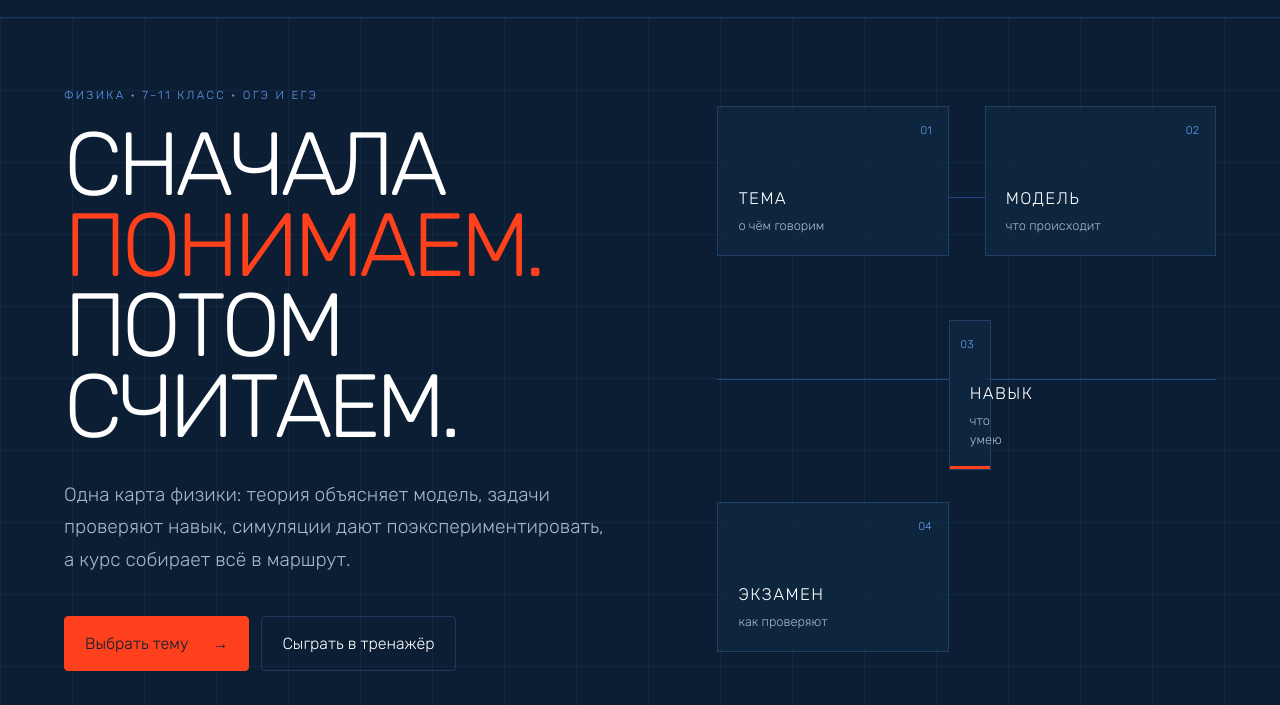
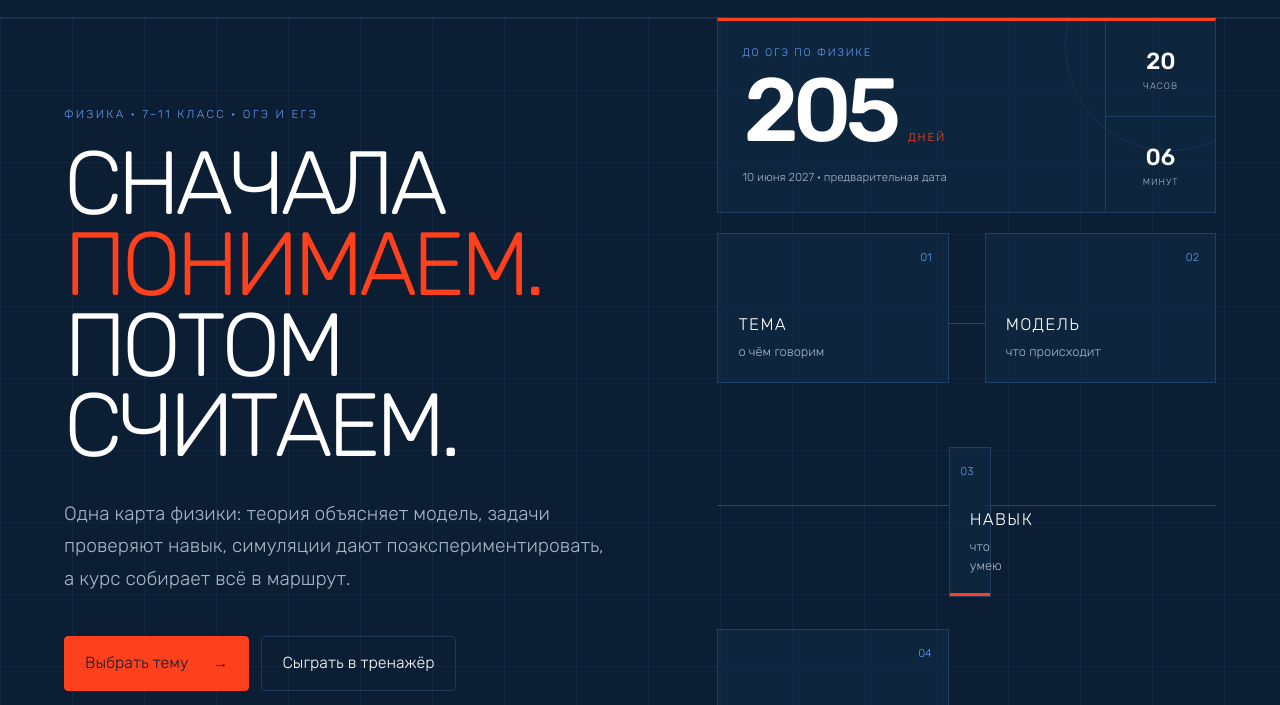
Before and after one commit to PavelPivkin/physics-course-platform, an Astro site: page / in a window 1280 px wide. Shown: the part 61-766 px from the top of the page. Built offline with nearby package versions, Linux system fonts and the light colour scheme; Astro itself is replaced by a stand-in of ours.

Commit message:
Restore exam countdown on homepage

```diff
--- a/src/pages/index.astro
+++ b/src/pages/index.astro
@@ -5,6 +5,7 @@ import { topics } from "../data/catalog";
 
 const base = import.meta.env.BASE_URL.replace(/\/?$/, "/");
 const url = (path = "") => `${base}${path}`;
+const examDate = "2027-06-10T10:00:00+03:00";
 ---
 
 <BaseLayout
@@ -27,6 +28,19 @@ const url = (path = "") => `${base}${path}`;
         </div>
       </div>
 
+      <div class="hero-side">
+        <section class="exam-countdown" data-countdown data-target={examDate} aria-label="Обратный отсчёт до ОГЭ по физике">
+          <div class="countdown-main">
+            <p>До ОГЭ по физике</p>
+            <div class="countdown-number"><strong data-days>—</strong><span>дней</span></div>
+            <small>10 июня 2027 · предварительная дата</small>
+          </div>
+          <div class="countdown-details">
+            <div><strong data-hours>—</strong><span>часов</span></div>
+            <div><strong data-minutes>—</strong><span>минут</span></div>
+          </div>
+        </section>
+
         <div class="route-map" aria-label="Учебный маршрут">
           <div class="route-start"><span>01</span><strong>Тема</strong><small>о чём говорим</small></div>
           <div class="route-line"></div>
@@ -35,6 +49,7 @@ const url = (path = "") => `${base}${path}`;
           <div class="route-node accent"><span>03</span><strong>Навык</strong><small>что умею</small></div>
           <div class="route-line"></div>
           <div class="route-node"><span>04</span><strong>Экзамен</strong><small>как проверяют</small></div>
+        </div>
       </div>
     </section>
 
@@ -83,4 +98,30 @@ const url = (path = "") => `${base}${path}`;
     <span>Физика с Пивкиным</span>
     <span>Прототип структуры платформы · 2026</span>
   </footer>
+
+  <script>
+    const countdown = document.querySelector<HTMLElement>("[data-countdown]");
+
+    if (countdown) {
+      const target = new Date(countdown.dataset.target ?? "").getTime();
+      const daysNode = countdown.querySelector<HTMLElement>("[data-days]");
+      const hoursNode = countdown.querySelector<HTMLElement>("[data-hours]");
+      const minutesNode = countdown.querySelector<HTMLElement>("[data-minutes]");
+
+      const renderCountdown = () => {
+        const remaining = Math.max(0, target - Date.now());
+        const totalMinutes = Math.floor(remaining / 60_000);
+        const days = Math.floor(totalMinutes / 1_440);
+        const hours = Math.floor((totalMinutes % 1_440) / 60);
+        const minutes = totalMinutes % 60;
+
+        if (daysNode) daysNode.textContent = new Intl.NumberFormat("ru-RU").format(days);
+        if (hoursNode) hoursNode.textContent = String(hours).padStart(2, "0");
+        if (minutesNode) minutesNode.textContent = String(minutes).padStart(2, "0");
+      };
+
+      renderCountdown();
+      window.setInterval(renderCountdown, 30_000);
+    }
+  </script>
 </BaseLayout>
--- a/src/styles/global.css
+++ b/src/styles/global.css
@@ -211,6 +211,41 @@ h1, h2, h3, strong { font-weight: 300; }
 .hero-copy h1 span { color: var(--orange-text); }
 .hero-lead { max-width: 46rem; margin-bottom: 2.5rem; color: var(--muted); font-size: clamp(1.05rem, 1.5vw, 1.28rem); line-height: 1.7; }
 .hero-actions { display: flex; flex-wrap: wrap; gap: 0.75rem; }
+
+.hero-side { display: grid; gap: 1.25rem; min-width: 0; }
+.exam-countdown {
+  position: relative;
+  display: grid;
+  grid-template-columns: minmax(0, 1fr) auto;
+  min-width: 0;
+  border: 1px solid var(--line);
+  border-top: 3px solid var(--orange);
+  background: var(--panel-soft);
+  overflow: hidden;
+}
+.exam-countdown::after {
+  position: absolute;
+  top: -80px;
+  right: -60px;
+  width: 210px;
+  height: 210px;
+  border: 1px solid var(--deep-blue);
+  border-radius: 50%;
+  content: "";
+  opacity: 0.45;
+  pointer-events: none;
+}
+.countdown-main { position: relative; z-index: 1; min-width: 0; padding: 1.5rem; }
+.countdown-main > p { color: var(--blue-text); text-transform: uppercase; letter-spacing: 0.16em; font-size: 0.68rem; }
+.countdown-number { display: flex; align-items: baseline; gap: 0.75rem; margin: 0.55rem 0 0.8rem; }
+.countdown-number strong { color: var(--white); font-size: clamp(3.8rem, 7vw, 6.5rem); font-weight: 500; font-variant-numeric: tabular-nums; line-height: 0.9; letter-spacing: -0.07em; }
+.countdown-number span { color: var(--orange-text); text-transform: uppercase; letter-spacing: 0.16em; font-size: 0.72rem; }
+.countdown-main small { color: var(--muted); font-size: 0.72rem; }
+.countdown-details { position: relative; z-index: 1; display: grid; min-width: 110px; border-left: 1px solid var(--line); }
+.countdown-details div { display: flex; align-items: center; justify-content: center; flex-direction: column; padding: 0.8rem 1rem; }
+.countdown-details div + div { border-top: 1px solid var(--line); }
+.countdown-details strong { font-size: 1.45rem; font-weight: 500; font-variant-numeric: tabular-nums; }
+.countdown-details span { color: var(--muted); text-transform: uppercase; letter-spacing: 0.1em; font-size: 0.58rem; }
 
 .route-map { position: relative; display: grid; grid-template-columns: 1fr 36px 1fr; align-items: center; gap: 0; }
 .route-map > div:not(.route-line) {
@@ -446,6 +481,9 @@ h1, h2, h3, strong { font-weight: 300; }
   .brand { font-size: 0.72rem; }
   .brand svg { width: 1.7rem; }
   .hero-copy h1 { font-size: clamp(3rem, 15vw, 5rem); }
+  .exam-countdown { grid-template-columns: 1fr; }
+  .countdown-details { grid-template-columns: 1fr 1fr; border-top: 1px solid var(--line); border-left: 0; }
+  .countdown-details div + div { border-top: 0; border-left: 1px solid var(--line); }
   .route-map { grid-template-columns: 1fr; gap: 0; }
   .route-map > div:not(.route-line) { min-height: 105px; margin: 0 !important; }
   .route-line { width: 1px; height: 20px; margin-left: 50%; }
```
Lines whose indentation alone changed are shown as unchanged.
